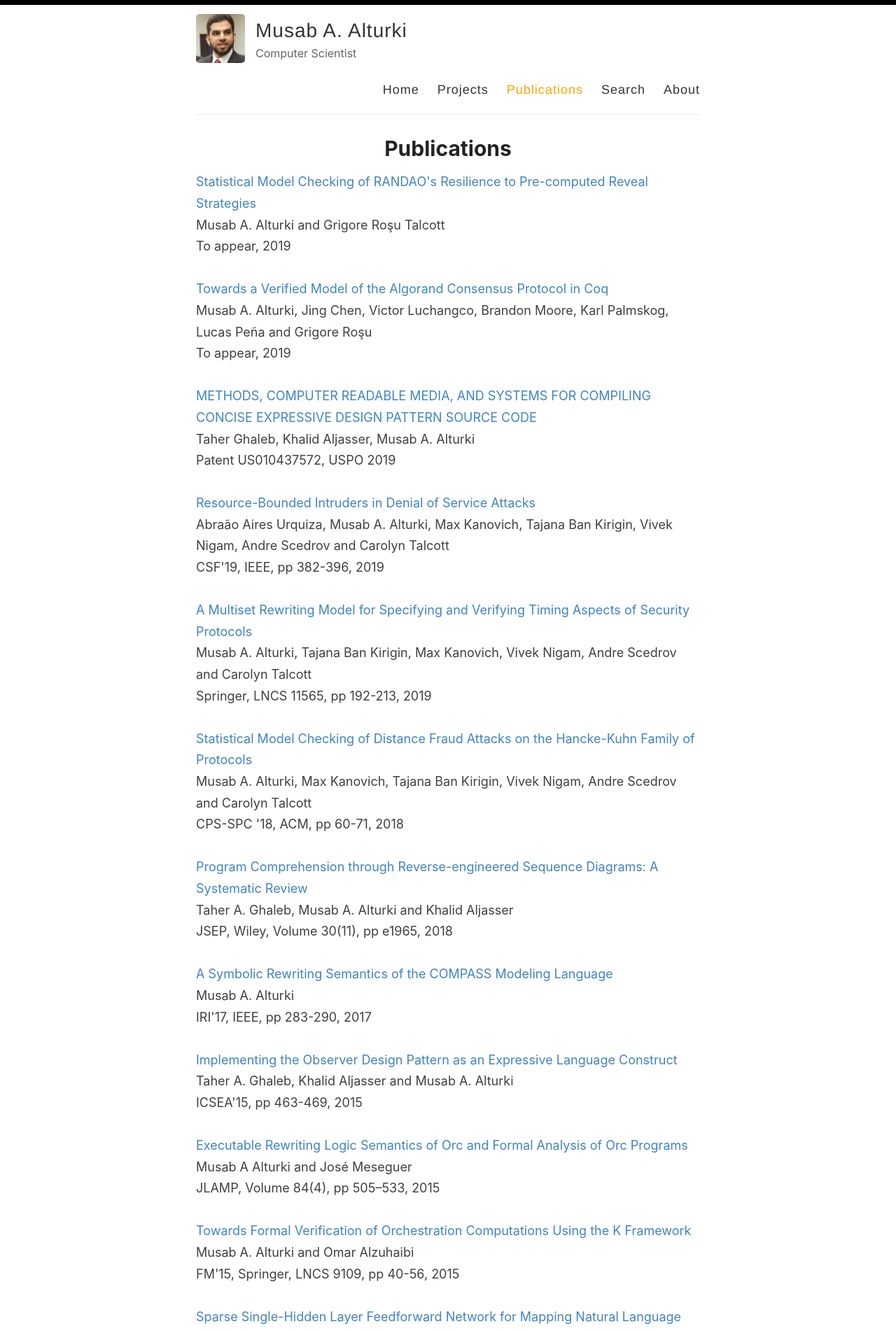
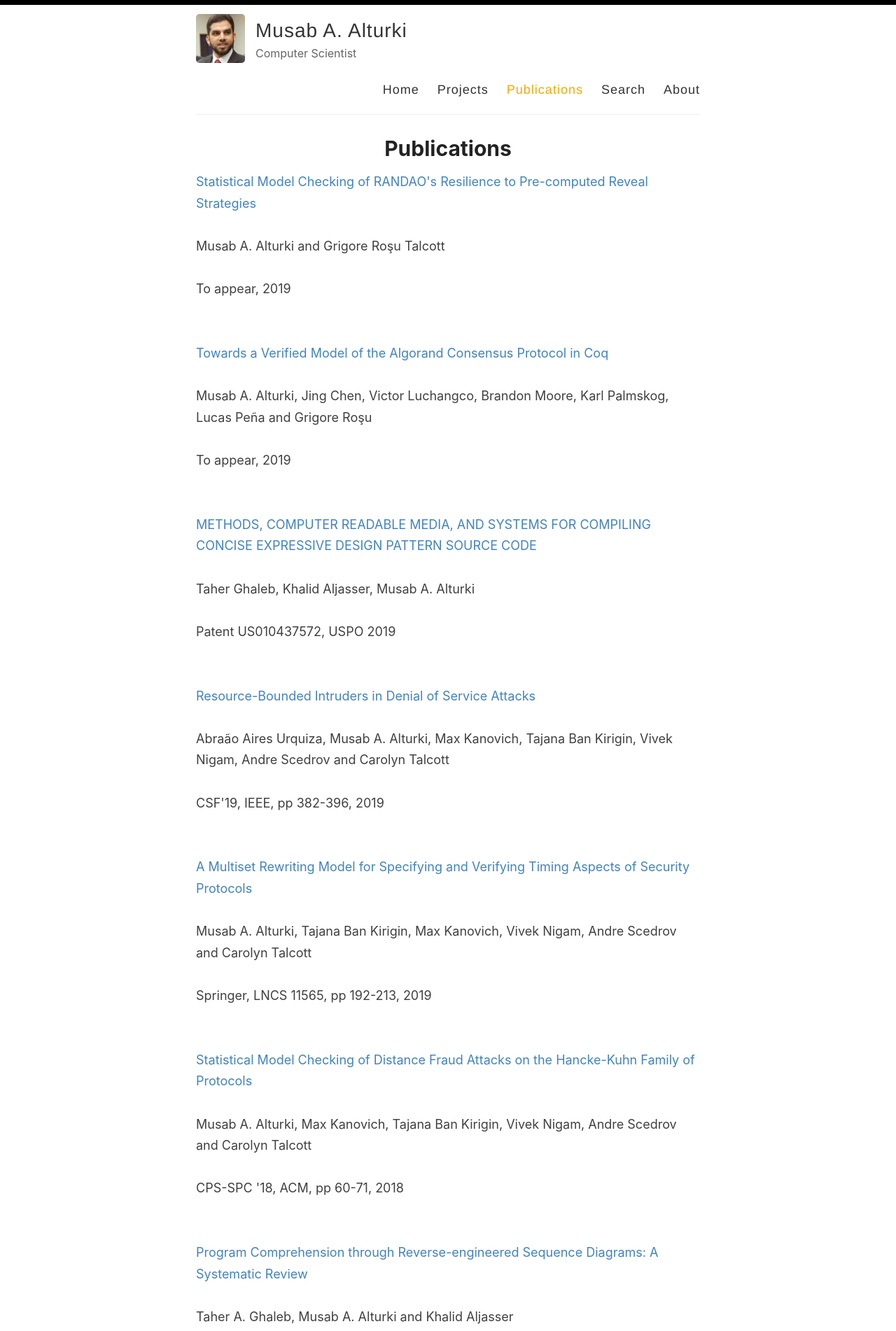
Before and after one commit to malturki/malturki-old.github.io, a Jekyll site: the page built from _pages/publications.md, in a window 1280 px wide. Shown: the top 1902 px of the page at 70% size. Built offline with Jekyll 4.4.1, drawn with Linux system fonts in a browser that asks for light colours.

Commit message:
stylize publication

```diff
--- a/_pages/publications.md
+++ b/_pages/publications.md
@@ -5,12 +5,16 @@
 ---
 
 
-<div id="publications-container">
+<div id="pubs-container">
   {% for item in site.data.publications %}
-    <a href="{{ item.link }}">
-      {{ item.title }}
-    </a> <br/>
-    {{ item.authors }} <br/>
-    {{ item.bibinfo }} <br/><br/>
+    <div class="pub-record">
+      <div class="pub-title">
+        <a href="{{ item.link }}">
+          {{ item.title }}
+        </a>
+      </div> <br/>
+      <div class="pub-authors"> {{ item.authors }} </div> <br/>
+      <div class="pub-bibinfo"> {{ item.bibinfo }} </div> <br/> <br/>
+    </div>
     {% endfor %}
 </div>
--- a/assets/style.scss
+++ b/assets/style.scss
@@ -149,6 +149,26 @@
   box-sizing: border-box;
   font-size: 18px;
   background-color: #fff3ff;
+}
+
+#pubs-container {
+
+}
+
+.pub-record {
+  margin: 0px;
+}
+
+.pub-title {
+
+}
+
+.pub-authors {
+
+}
+
+.pub-bibinfo {
+
 }
 
 .share-box {
```
